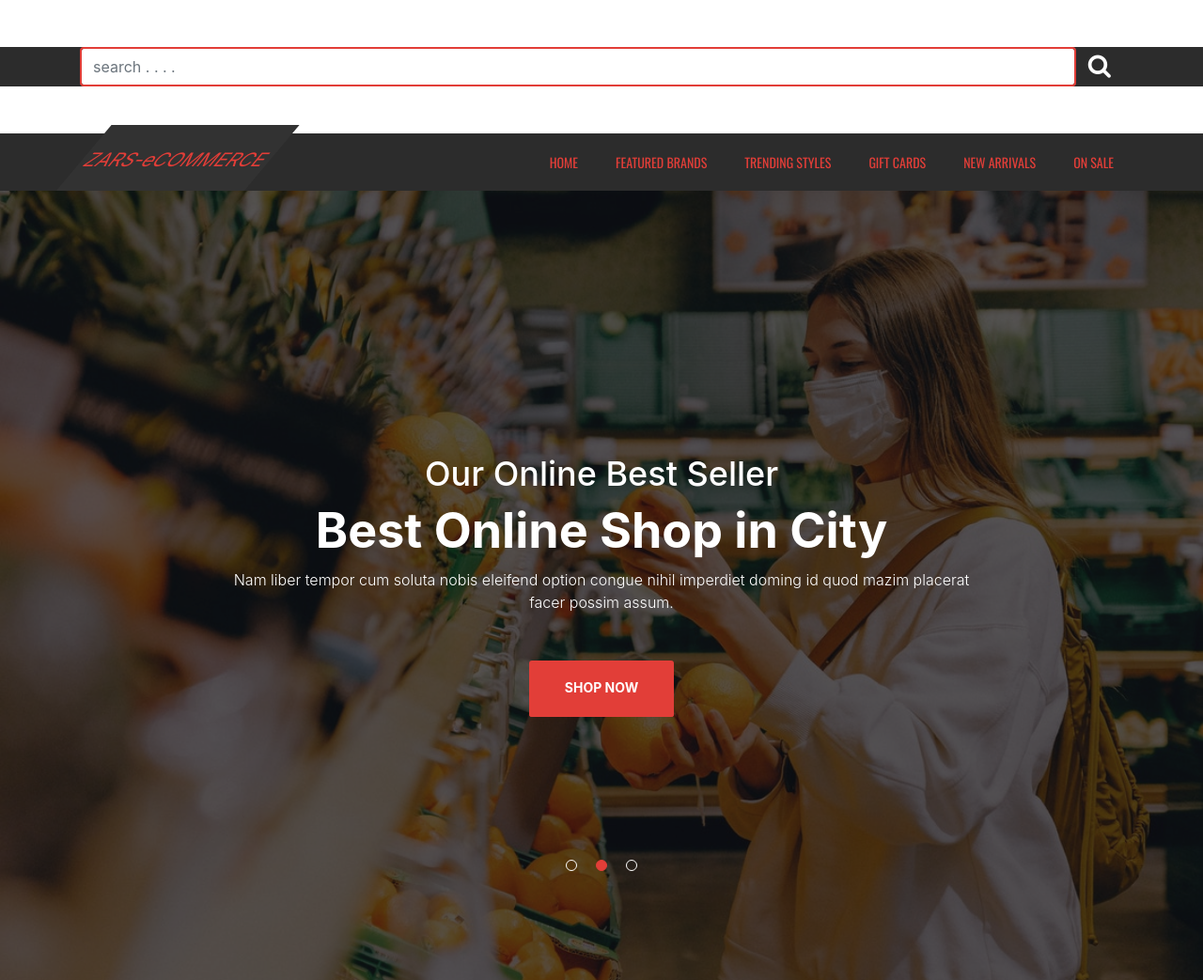
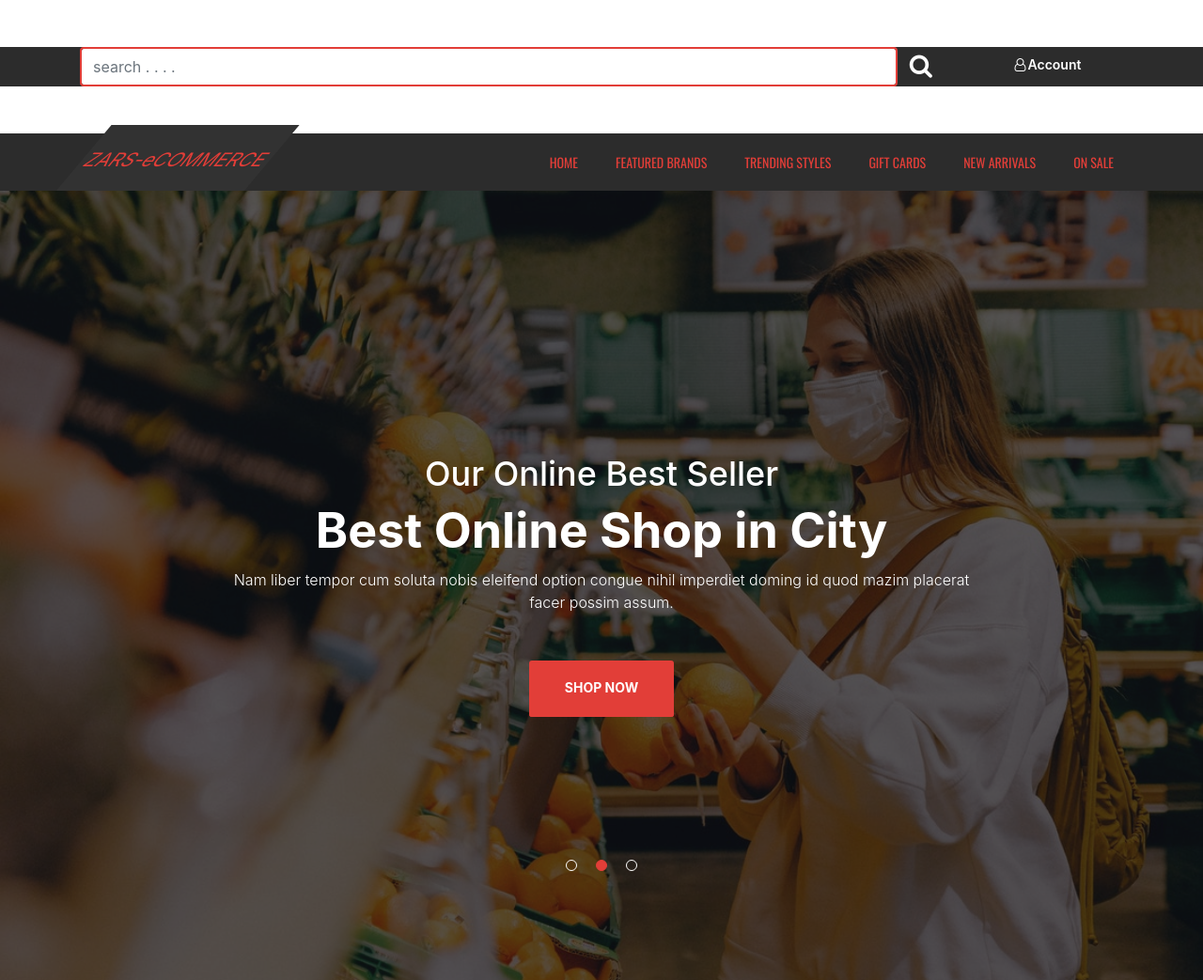
Before and after one commit to shyfullahsadi/Zarsecom, a plain HTML site: page index.html in a window 1280 px wide. Shown: the top 1043 px of the page at 94% size. Drawn offline with nearby package versions, Linux system fonts and the light colour scheme.

Commit message:
initial updates

```diff
--- a/css/style.css
+++ b/css/style.css
@@ -32,7 +32,6 @@ img {
 #search .btn i {
     color: #fff;
     font-size: 26px;
-
 }
 
 #search .btn{
@@ -43,7 +42,24 @@ img {
     color: #e23e38;
 }
 
+#search .account a{
+    color: #fff;
+    font-size: 14px;
+    font-weight: 600;
+    transition: 0.4s;
+}
 
+#search .account a:hover{
+    color: #e23e38;
+}
+
+#search .account i{
+    margin-top: 12px;
+}
+
+#search .account .gape{
+    margin-right: 2px;
+}
 
 /* =================== Navbar Part css Start ================== */
 
@@ -318,3 +334,11 @@ nav ul li a:hover:after {
     color: #ffffff;
     margin-left: 5px;
 }
+
+#footer .copyright{
+    margin-top: 50px;
+}
+
+#footer .copyright p{
+    color: #ffffff;
+}
--- a/index.html
+++ b/index.html
@@ -23,13 +23,16 @@
     <div id="search">
         <div class="container">
             <div class="row">
-                <div class="col-lg-12">
+                <div class="col-lg-10">
                     <form action="#" method="POST" class="d-flex">
                         <input class="form-control" type="search" placeholder="search . . . .">
                         <button type="submit" class="btn">
                             <i class="fa fa-search" aria-hidden="true"></i>
                         </button>
                     </form>
+                </div>
+                <div class="col-lg-2 account text-center">
+                    <a href=""><i class="fa fa-user-o gape" aria-hidden="true"></i>Account</a>
                 </div>
             </div>
         </div>
@@ -269,6 +272,13 @@
                     </div>
                 </div>
             </div>
+            <div class="row">
+                <div class="col-lg-12 text-center">
+                    <div class="copyright">
+                        <p>© 2021 ZarsEcom. All Rights Reserved.</p>
+                    </div>
+                </div>
+            </div>
         </div>
     </footer>
     <!-- Footer Part End -->
```
